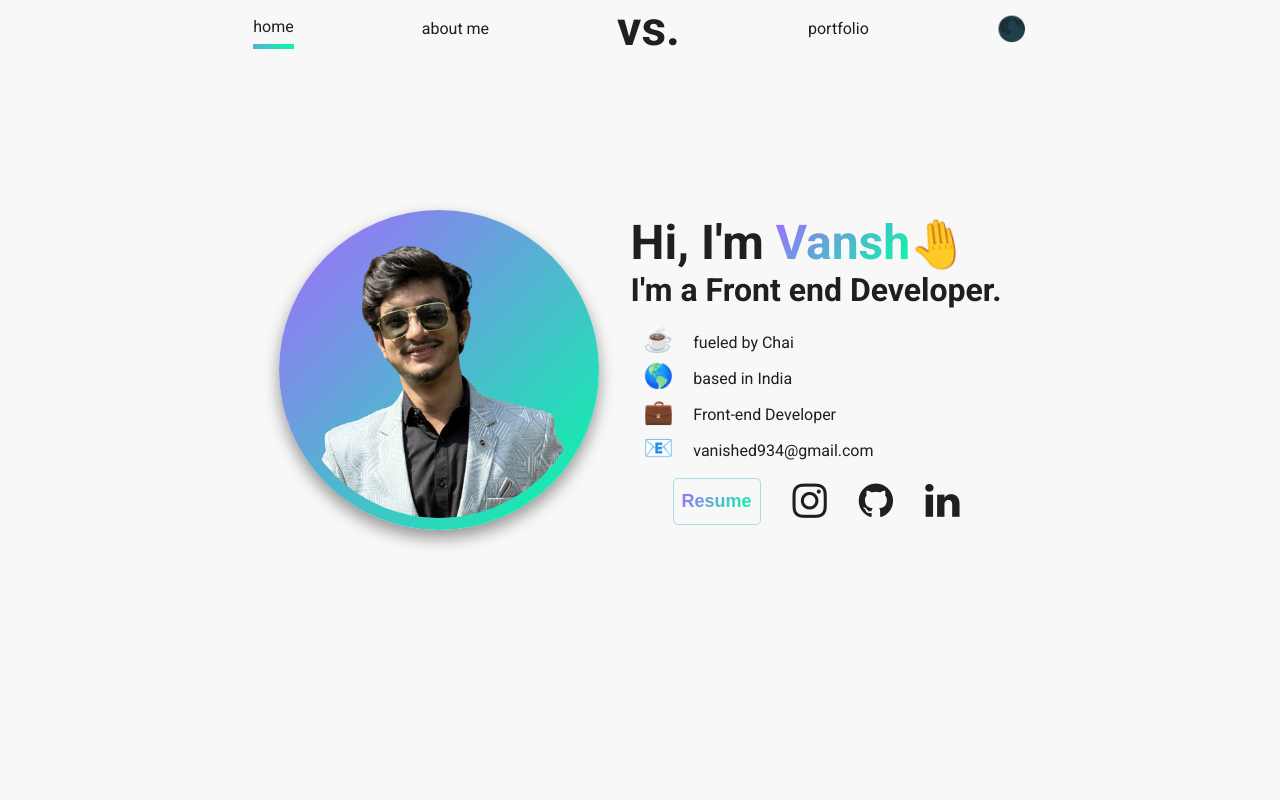
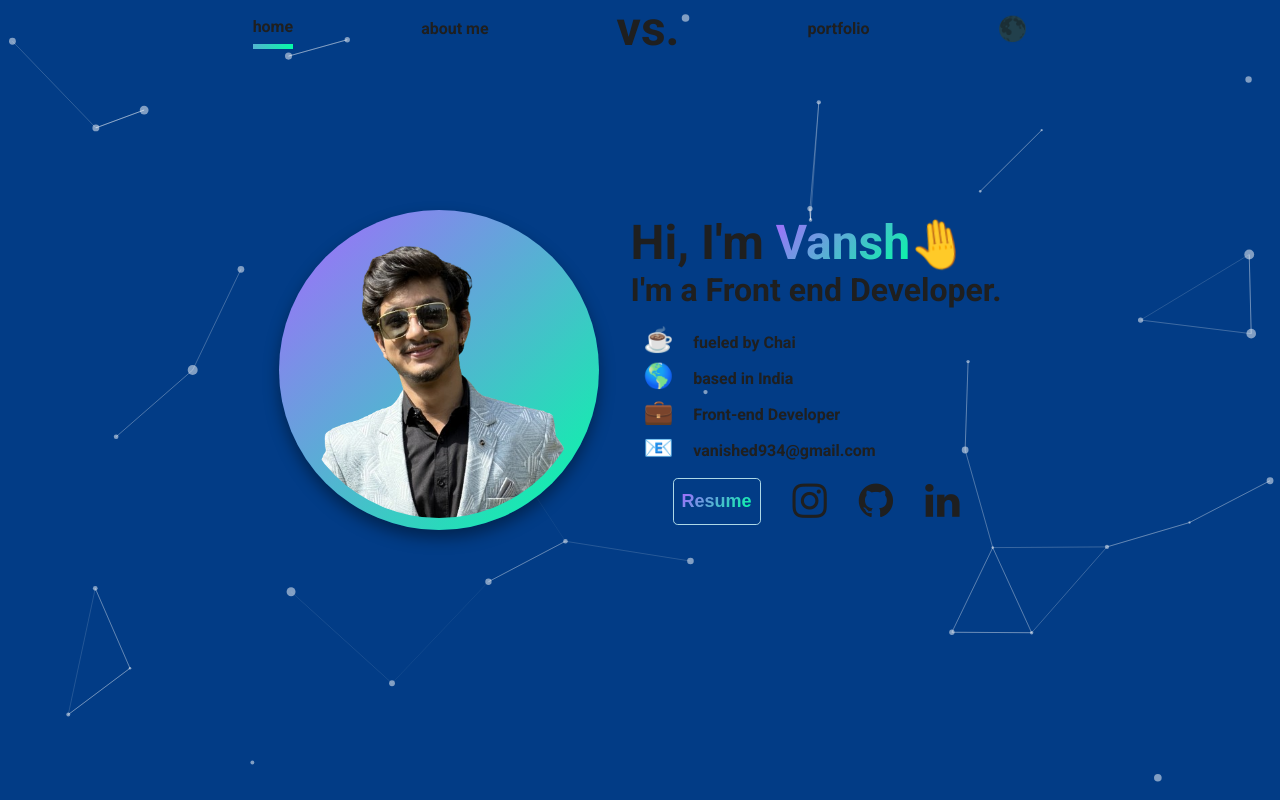
Before and after one commit to VanshSharma0/portfolio1, a React (Create React App) app: page / in a window 1280 px wide. Built offline with nearby package versions, Linux system fonts and the light colour scheme; the HTML template or start-up script is replaced by a standard one.

Commit message:
Update bg

```diff
--- a/src/App.js
+++ b/src/App.js
@@ -1,17 +1,111 @@
-import React from 'react';
+import React, { useEffect, useMemo, useState } from 'react';
 import './App.module.scss';
 import BaseLayout from "./components/BaseLayout";
-import {BrowserRouter} from "react-router-dom";
+import { BrowserRouter } from "react-router-dom";
+import Particles, { initParticlesEngine } from "@tsparticles/react";
+import { loadSlim } from "@tsparticles/slim";
 
 function App() {
-   return (
-      <div>
-         <BrowserRouter>
-            <BaseLayout/>
-         </BrowserRouter>
-      </div>
-   );
+  const [init, setInit] = useState(false);
+
+  useEffect(() => {
+    initParticlesEngine(async (engine) => {
+      await loadSlim(engine);
+    }).then(() => {
+      setInit(true);
+    });
+  }, []);
+
+  const particlesLoaded = (container) => {
+    console.log(container);
+  };
+
+  const options = useMemo(
+    () => ({
+      background: {
+        color: {
+          value: "#023c86",
+        },
+      },
+      fpsLimit: 120,
+      interactivity: {
+        events: {
+          onClick: {
+            enable: true,
+            mode: "push",
+          },
+          onHover: {
+            enable: true,
+            mode: "repulse",
+          },
+        },
+        modes: {
+          push: {
+            quantity: 4,
+          },
+          repulse: {
+            distance: 200,
+            duration: 0.4,
+          },
+        },
+      },
+      particles: {
+        color: {
+          value: "#ffffff",
+        },
+        links: {
+          color: "#ffffff",
+          distance: 150,
+          enable: true,
+          opacity: 0.5,
+          width: 1,
+        },
+        move: {
+          direction: "none",
+          enable: true,
+          outModes: {
+            default: "bounce",
+          },
+          random: false,
+          speed: 6,
+          straight: false,
+        },
+        number: {
+          density: {
+            enable: true,
+          },
+          value: 80,
+        },
+        opacity: {
+          value: 0.5,
+        },
+        shape: {
+          type: "circle",
+        },
+        size: {
+          value: { min: 1, max: 5 },
+        },
+      },
+      detectRetina: true,
+    }),
+    [],
+  );
+
+  return (
+    <div style={{ position: "relative", height: "100vh" }}>
+      {init && (
+        <Particles
+          id="tsparticles"
+          particlesLoaded={particlesLoaded}
+          options={options}
+          style={{ position: "absolute", top: 0, left: 0, width: "100%", height: "100%", zIndex: -1 }}
+        />
+      )}
+      <BrowserRouter>
+        <BaseLayout />
+      </BrowserRouter>
+    </div>
+  );
 }
 
-
 export default App;
--- a/src/App.module.scss
+++ b/src/App.module.scss
@@ -10,6 +10,7 @@ body {
     color: $dark;
     background-color: $white;
     box-sizing: border-box;
+    font-weight: bold;
 }
 
 li {
--- a/src/components/BaseLayout.js
+++ b/src/components/BaseLayout.js
@@ -1,5 +1,5 @@
 import React, { useEffect, useState } from 'react';
-import Style from './BaseLayout.module.scss'
+import Style from './BaseLayout.module.scss';
 import Navbar from "./Navbar";
 import { useLocation } from "react-router-dom";
 import { Box, Grid } from "@mui/material";
@@ -9,49 +9,64 @@ import SinglePageRoutes from './SinglePageRoutes';
 import useScrollObserver from '../hooks/useScrollObserver';
 
 export default function BaseLayout() {
-   const location = useLocation()
+   const location = useLocation();
 
    const [active, setActive] = useState(location.pathname === '/' ? 'home' : location.pathname.slice(1, location.pathname.length));
    const refHome = useScrollObserver(setActive);
    const refAbout = useScrollObserver(setActive);
    const refPortfolio = useScrollObserver(setActive);
-   let [darkMode, setDarkMode] = useState(false);
-
-
+   const [darkMode, setDarkMode] = useState(false);
 
    function handleToggleDarkMode() {
-      let oppositeOfCurrentDarkMode = !darkMode
-      console.log(oppositeOfCurrentDarkMode)
-      localStorage.setItem('darkMode', `${oppositeOfCurrentDarkMode}`)
-      setDarkMode(oppositeOfCurrentDarkMode)
+      let oppositeOfCurrentDarkMode = !darkMode;
+      console.log(oppositeOfCurrentDarkMode);
+      localStorage.setItem('darkMode', `${oppositeOfCurrentDarkMode}`);
+      setDarkMode(oppositeOfCurrentDarkMode);
    }
 
    useEffect(() => {
       let detectedDarkMode = JSON.parse(localStorage.getItem('darkMode'));
 
       if (detectedDarkMode) {
-         setDarkMode(detectedDarkMode)
+         setDarkMode(detectedDarkMode);
       } else {
-         localStorage.setItem('darkMode', 'false')
+         localStorage.setItem('darkMode', 'false');
       }
-   }, [])
+   }, []);
 
    return (
       <Box className={darkMode ? Style.dark : Style.light}>
-         <Grid container display={'flex'} flexDirection={'column'} minHeight={'100vh'}
-            justifyContent={'space-between'}>
+         <Grid
+           container
+           display={'flex'}
+           flexDirection={'column'}
+           minHeight={'100vh'}
+           justifyContent={'space-between'}
+           sx={{ position: 'relative', zIndex: 1 }} // Ensure content is above particles
+         >
             <Grid item>
                <Navbar darkMode={darkMode} handleClick={handleToggleDarkMode} active={active} setActive={setActive} />
             </Grid>
             <Grid item flexGrow={1}>
-               {singlePage ? <SinglePageRoutes refs={{refHome, refAbout, refPortfolio}}/> : <MultiPageRoutes />}
+               {singlePage ? (
+                  <SinglePageRoutes refs={{ refHome, refAbout, refPortfolio }} />
+               ) : (
+                  <MultiPageRoutes />
+               )}
             </Grid>
             <Grid item>
-               <Box component={'footer'} display={'flex'} flexDirection={'column'} alignItems={'center'}
-                  py={'1.5rem'} sx={{ opacity: 0.7 }} width={'100%'}>
+               <Box
+                 component={'footer'}
+                 display={'flex'}
+                 flexDirection={'column'}
+                 alignItems={'center'}
+                 py={'1.5rem'}
+                 sx={{ opacity: 0.7 }}
+                 width={'100%'}
+               >
                </Box>
             </Grid>
          </Grid>
       </Box>
-   )
+   );
 }
--- a/src/components/Navbar.js
+++ b/src/components/Navbar.js
@@ -43,7 +43,7 @@ const scrollWidthOffset = (el) => {
 export default function Navbar({ darkMode, handleClick, active, setActive }) {
 
     return (
-        <Box component={'nav'} width={'100%'} position={singlePage ? 'fixed' : 'relative'} className={darkMode? Style.dark : Style.light}>
+        <Box component={'nav'} width={'100%'} position={singlePage ? 'fixed' : 'relative'} className={darkMode? Style.dark : Style.light} className="bg-transparent font-bold">
             <Box component={'ul'} display={'flex'} justifyContent={'center'} alignItems={'center'}
                 gap={{ xs: '2rem', md: '8rem' }}
                 textTransform={'lowercase'} fontSize={'1rem'}>
```
Also changed, not shown: package.json (+5 -2 lines), 2 other files (tests, documents, lock files or other folders).
